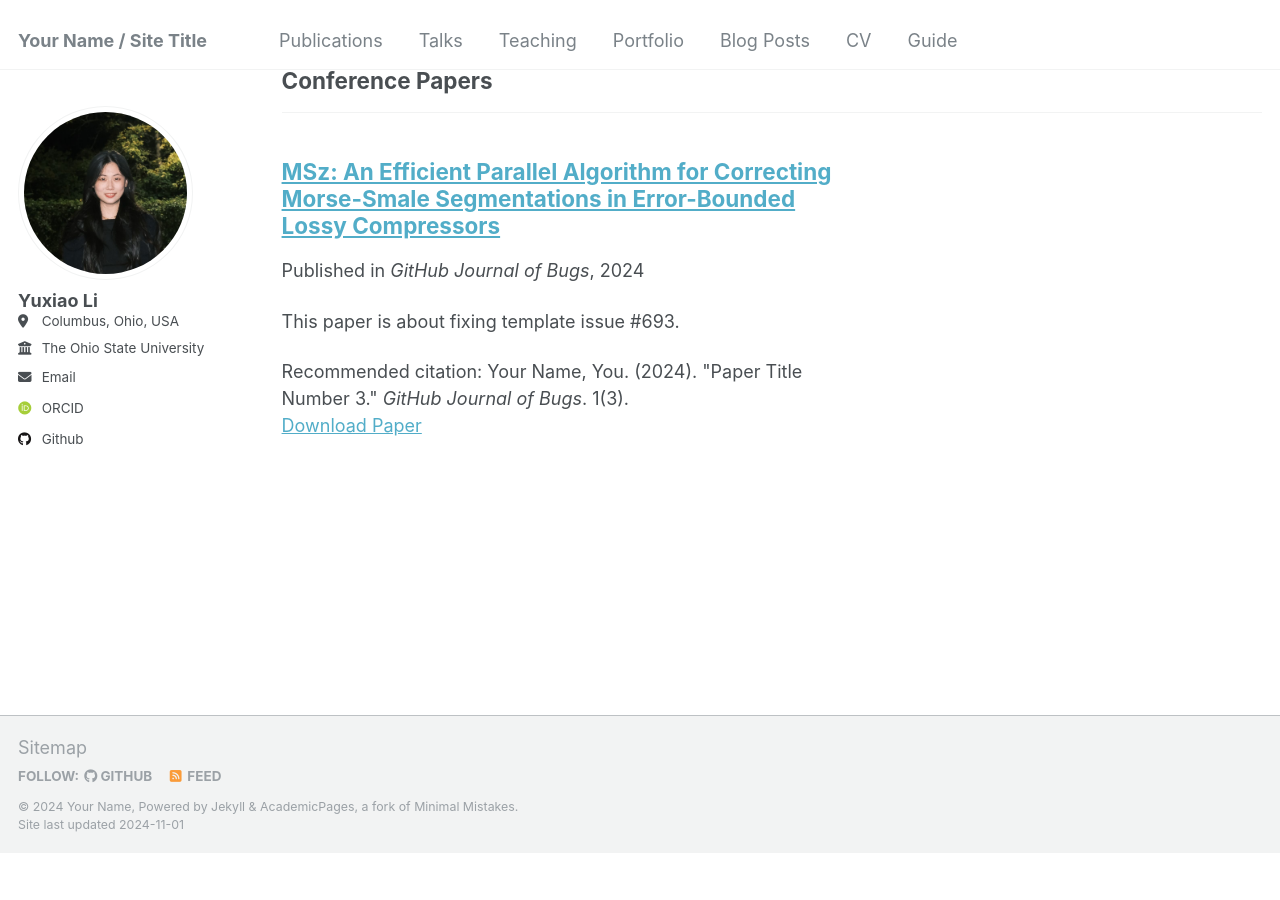
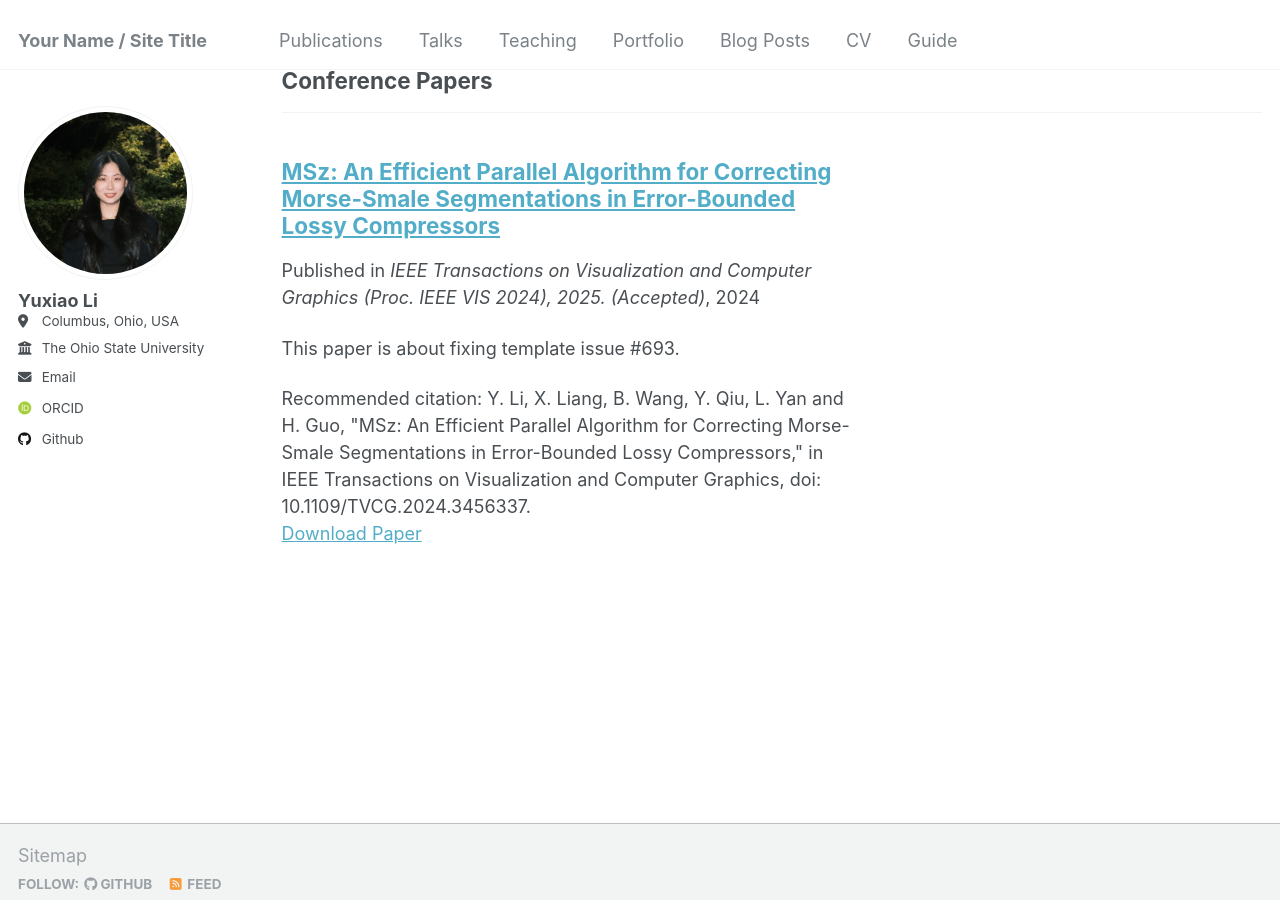
Before and after one commit to YuxiaoLi1234/YuxiaoLi1234.github.io, a Jekyll site: the page built from _pages/publications.html, in a window 1280 px wide and 900 px high, scrolled down 1099 px. Built offline with Jekyll 4.4.1, drawn with Linux system fonts in a browser that asks for light colours; some web fonts are replaced; before the commit the page ends 1952 px from its top, so only the background shows below that.

Commit message:
Update 2024-02-17-paper-title-number-4.md

```diff
--- a/_publications/2024-02-17-paper-title-number-4.md
+++ b/_publications/2024-02-17-paper-title-number-4.md
@@ -2,12 +2,12 @@
 title: "MSz: An Efficient Parallel Algorithm for Correcting Morse-Smale Segmentations in Error-Bounded Lossy Compressors"
 collection: publications
 category: conferences
-permalink: /publication/2024-02-17-paper-title-number-4
+permalink: https://arxiv.org/abs/2406.09423
 excerpt: 'This paper is about fixing template issue #693.'
 date: 2024-02-17
-venue: 'GitHub Journal of Bugs'
-paperurl: 'http://academicpages.github.io/files/paper3.pdf'
-citation: 'Your Name, You. (2024). &quot;Paper Title Number 3.&quot; <i>GitHub Journal of Bugs</i>. 1(3).'
+venue: 'IEEE Transactions on Visualization and Computer Graphics (Proc. IEEE VIS 2024), 2025. (Accepted)'
+paperurl: 'https://arxiv.org/abs/2406.09423'
+citation: 'Y. Li, X. Liang, B. Wang, Y. Qiu, L. Yan and H. Guo, "MSz: An Efficient Parallel Algorithm for Correcting Morse-Smale Segmentations in Error-Bounded Lossy Compressors," in IEEE Transactions on Visualization and Computer Graphics, doi: 10.1109/TVCG.2024.3456337.'
 ---
 
 The contents above will be part of a list of publications, if the user clicks the link for the publication than the contents of section will be rendered as a full page, allowing you to provide more information about the paper for the reader. When publications are displayed as a single page, the contents of the above "citation" field will automatically be included below this section in a smaller font.
```
